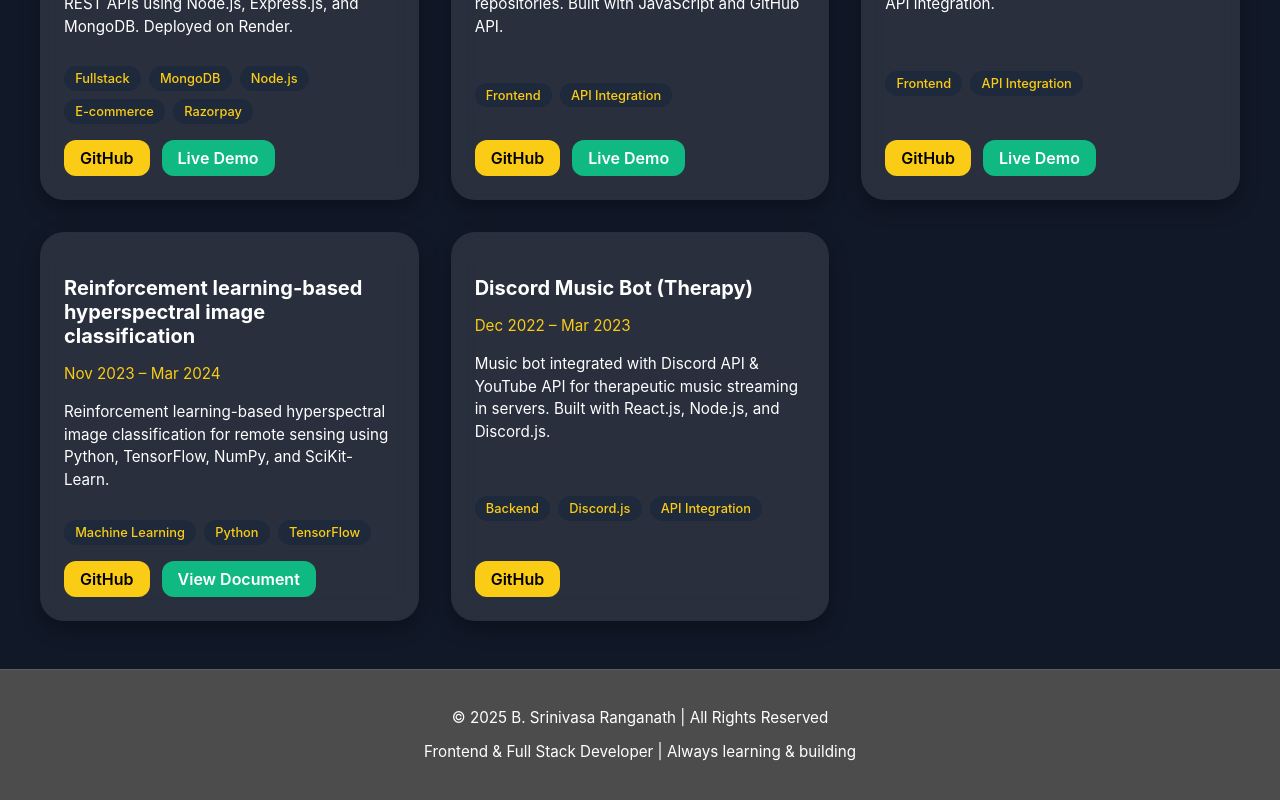
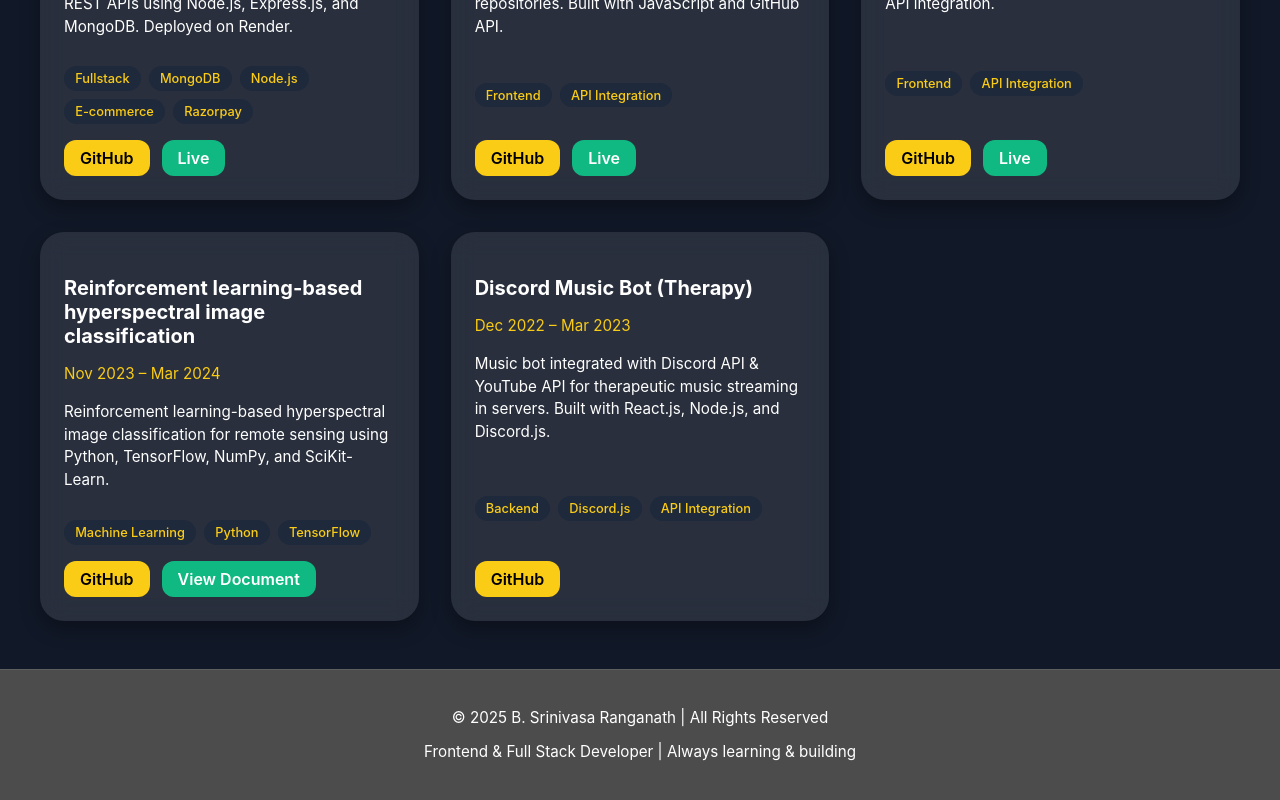
Before and after one commit to Maverick400x/portfolio, a React (Create React App) app: page /projects in a window 1280 px wide. Shown: the part 1055-1855 px from the top of the page. Built offline with nearby package versions, Linux system fonts and the light colour scheme.

Commit message:
Update Projects.jsx

```diff
--- a/src/pages/Projects.jsx
+++ b/src/pages/Projects.jsx
@@ -235,7 +235,7 @@ export default function Projects() {
                                             rel="noreferrer"
                                             className="project-link live-link"
                                         >
-                                            Live Demo
+                                            Live
                                         </a>
                                     )}
                                     {p.document && (
```
